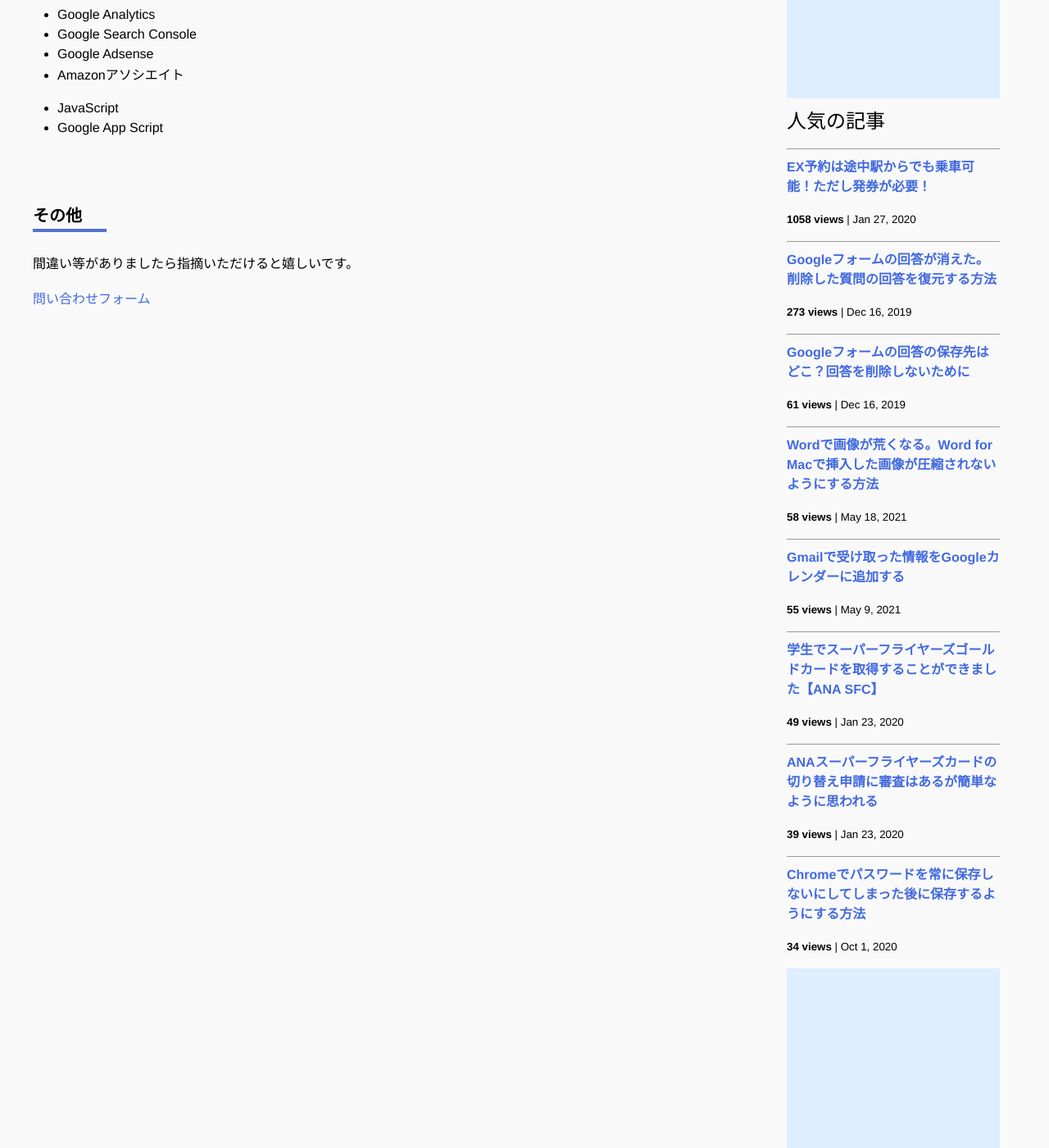
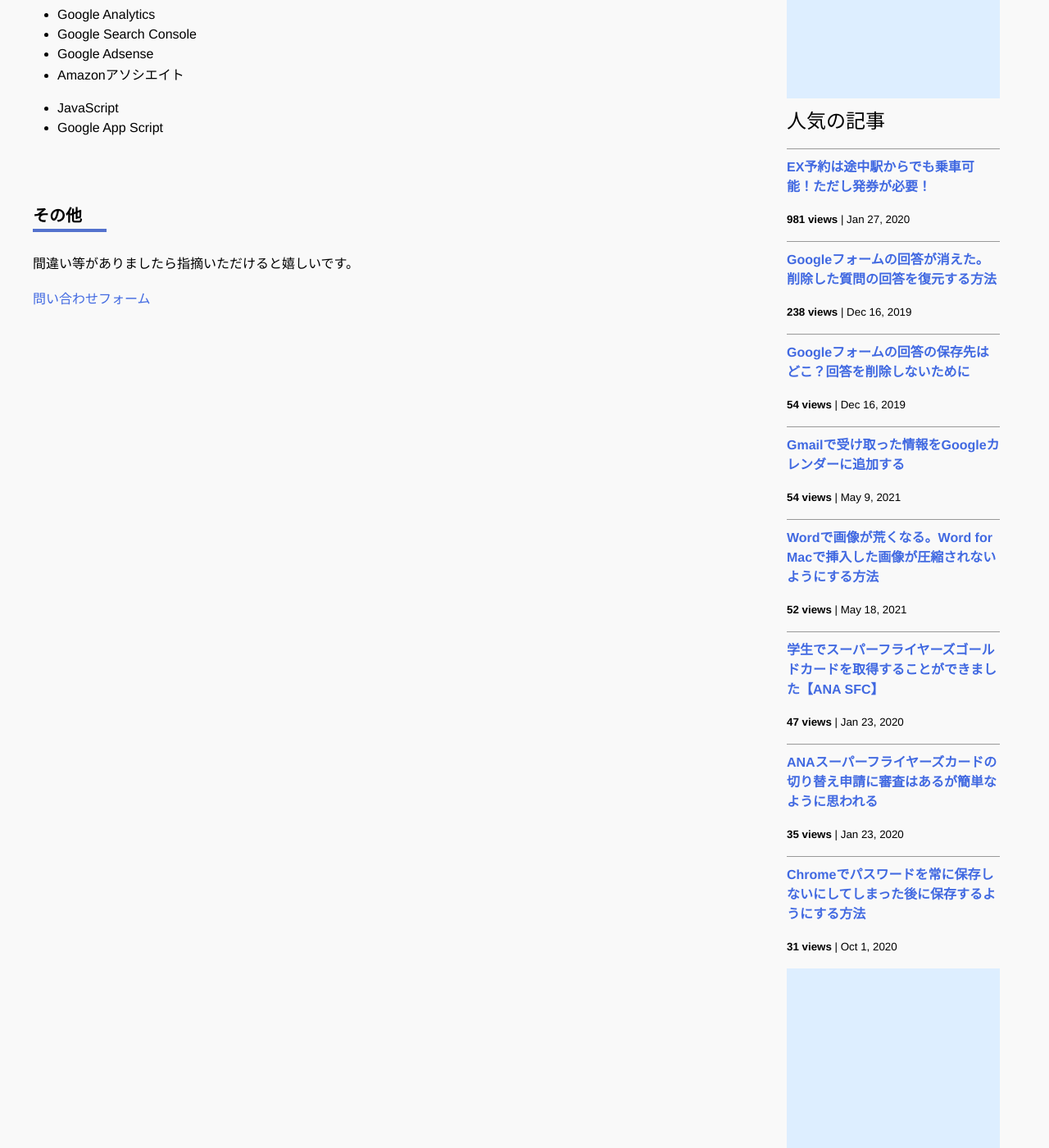
Before and after one commit to iwanaminami/shoyaiwaname, a Jekyll site: the page built from about.markdown, in a window 1280 px wide and 1400 px high, scrolled down 693 px. Shown: the whole window at 82% size. Built offline with Jekyll 4.4.1, drawn with Linux system fonts in a browser that asks for light colours; nearby versions of some CDN libraries; comment, search, counter and statistics services are not loaded.

Commit message:
a new commit message

```diff
--- a/_data/popularposts.yml
+++ b/_data/popularposts.yml
@@ -1,17 +1,17 @@
 side:
-  - view: 1058
+  - view: 981
     url: /2020/01/27/ex-rideontheway.html
-  - view: 273
+  - view: 238
     url: /2019/12/16/restore-googleform.html
-  - view: 61
+  - view: 54
     url: /2019/12/16/googleform-answers.html
-  - view: 58
+  - view: 54
+    url: /2021/05/09/gmailtocalendar.html
+  - view: 52
     url: /2021/05/18/image-compression-word.html
-  - view: 55
-    url: /2021/05/09/gmailtocalendar.html
-  - view: 49
+  - view: 47
     url: /2020/01/23/sfcgold.html
-  - view: 39
+  - view: 35
     url: /2020/01/23/sfc-judge.html
-  - view: 34
+  - view: 31
     url: /2020/10/01/googlepassword.html
```
